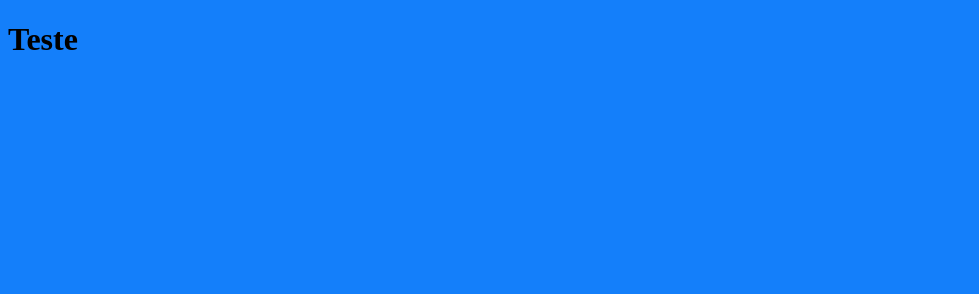
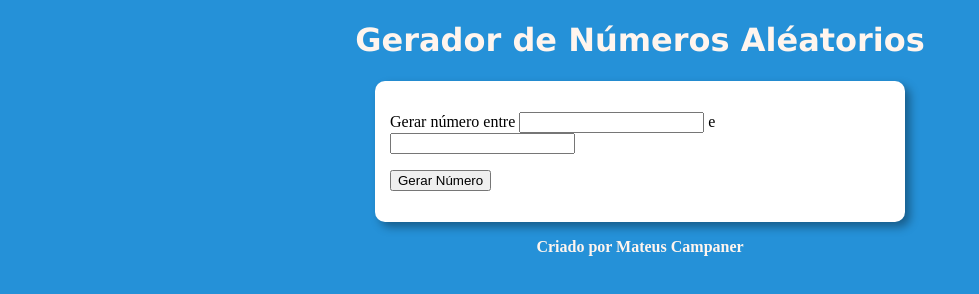
Before and after one commit to MateusCampaner/num_aleatorios, a plain HTML site: page index.html in a window 1280 px wide. Shown: the whole page, without its empty margins (0-979 px from the left). Drawn offline with Linux system fonts and the light colour scheme.

Commit message:
numeros aleatorios 2

```diff
--- a/index.html
+++ b/index.html
@@ -3,11 +3,23 @@
 <head>
     <meta charset="UTF-8">
     <meta name="viewport" content="width=device-width, initial-scale=1.0">
-    <title>Números Aleatorios</title>
+    <title>Gerador de Números Aleatórios</title>
     <link rel="stylesheet" href="style.css">
 </head>
 <body>
-    <h1>Teste</h1>
+    <header>
+        <h1>Gerador de Números Aléatorios</h1>
+    </header>
+    <main>
+        <p>Gerar número entre <input type="number" name="num1" id="num1">
+        e <input type="number" name="num2" id="num2"></p>
+
+        <p><input type="button" value="Gerar Número" onclick="numAleatorio()"></p>
+
+    </main>
+    <footer>
+        <p><strong>Criado por Mateus Campaner</p></strong>
+    </footer>
 
 </body>
 </html>
--- a/style.css
+++ b/style.css
@@ -1,3 +1,27 @@
 body {
-    background-color: rgb(20, 127, 250);
+    background-color: rgb(37, 145, 216)
 }
+
+header {
+    text-align: center;
+    font-family: 'Lucida Sans', 'Lucida Sans Regular', 'Lucida Grande', 'Lucida Sans Unicode', Geneva, Verdana, sans-serif;
+    color: seashell;
+}
+
+main {
+    background-color: white;
+    border-radius: 10px;
+    padding: 15px;
+    width: 500px;
+    margin: auto;
+    box-shadow: 5px 5px 10px rgba(0, 0, 0, 0.363);
+}
+
+button {
+    text-align: center;
+}
+
+footer {
+    text-align: center;
+    color: seashell;
+}
```
